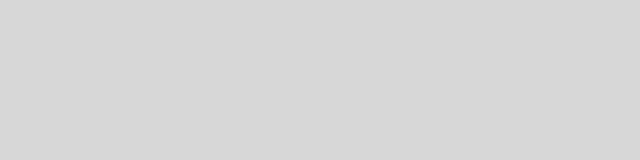
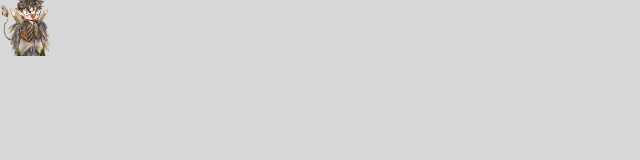
Before and after one commit to kajcosta/DesignResponsivo, a plain HTML site: page Index.html in a window 1280 px wide. Shown: the whole page, without its empty margins (0-640 px from the left). Drawn offline with Linux system fonts and the light colour scheme.

Commit message:
logo e heather

```diff
--- a/Index.html
+++ b/Index.html
@@ -14,6 +14,8 @@
     <title> O povo do ar</title>
 </head>
 <body>
-
+    <header class="cabecalho">
+        <a href="Index.html"><h1 class="logo">  O povo do ar</h1></a>
+    </header>
 </body>
 </html>
--- a/style.css
+++ b/style.css
@@ -20,3 +20,15 @@ ul{
 img{
     max-width: 100%;
 }
+.cabecalho{
+    width: 100%;
+    float: left;
+    padding: 3% 4$;
+}
+.logo{
+    width: 56px;
+    height: 56px;
+    float: left;
+    background: url(/imagem/CardanGrande.png) center center/56px no-repeat;
+    font-size: 0;
+}
```
